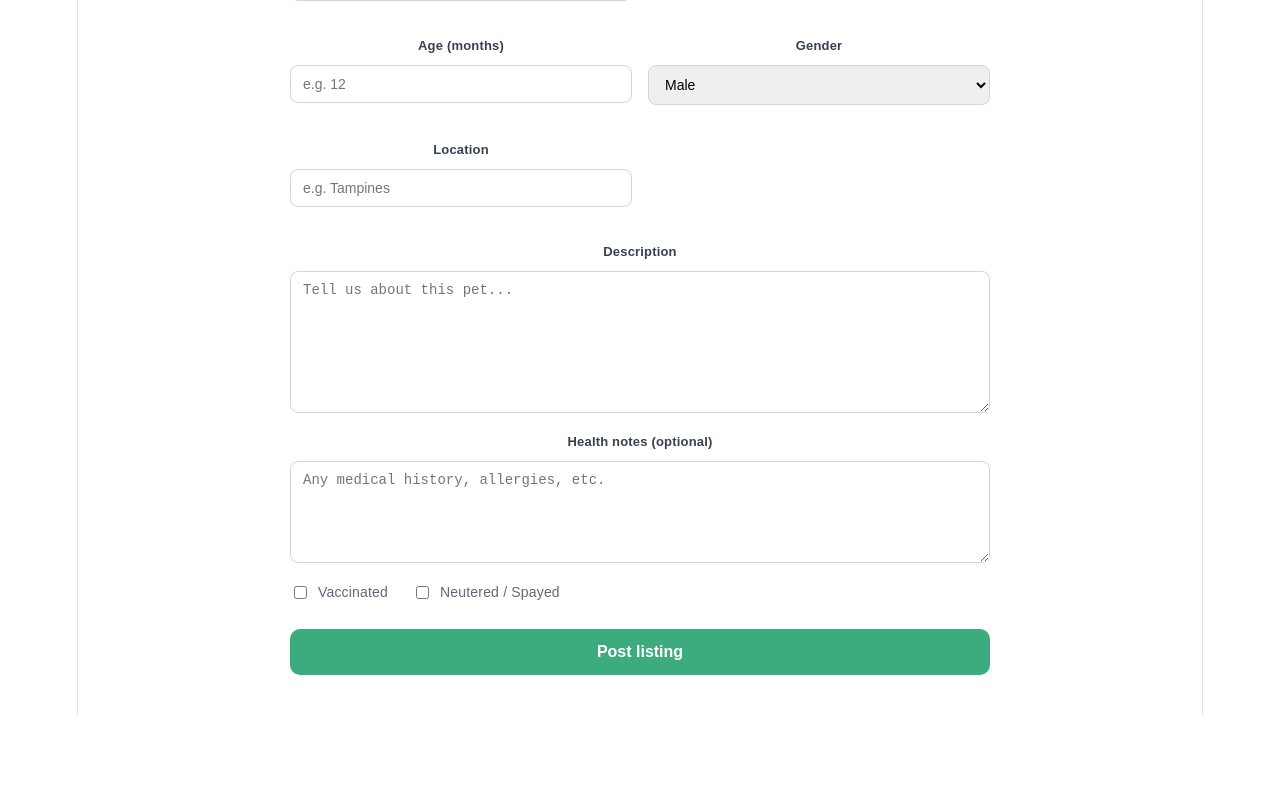
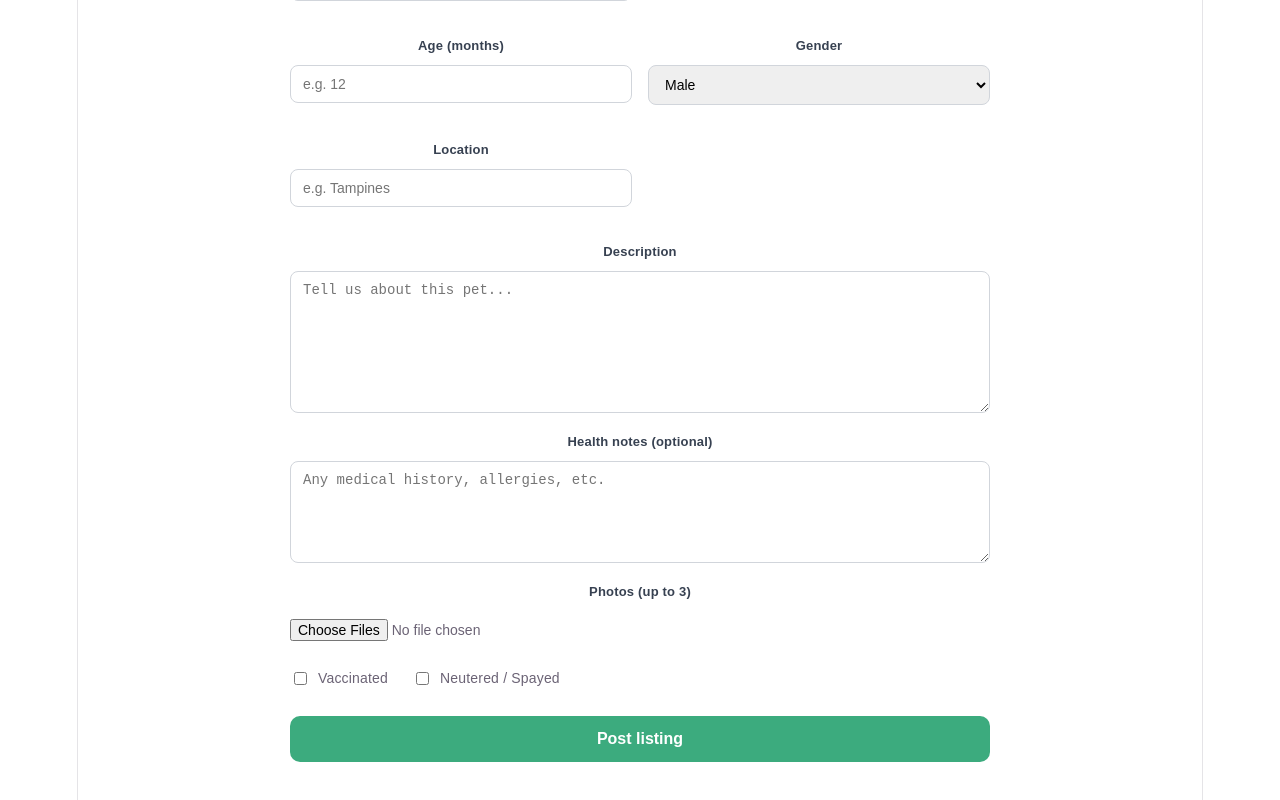
Before and after one commit to pranathichijs-ai/Pet4Ever, a React (Vite) app in the folder client/: page /add-pet in a window 1280 px wide. Shown: the part 340-1140 px from the top of the page. Before the commit the page ends 1055 px from the top, so only its background shows below. Built offline with nearby package versions, Linux system fonts and the light colour scheme.

Commit message:
image upload

```diff
--- a/client/src/pages/AddPet.jsx
+++ b/client/src/pages/AddPet.jsx
@@ -1,6 +1,21 @@
 import { useState } from "react";
 import { useNavigate } from "react-router-dom";
 import API from "../api";
+
+const CLOUD_NAME = "qifjwya0";
+const UPLOAD_PRESET = "b9sl8vea";
+
+async function uploadImage(file) {
+  const formData = new FormData();
+  formData.append("file", file);
+  formData.append("upload_preset", UPLOAD_PRESET);
+  const res = await fetch(`https://api.cloudinary.com/v1_1/${CLOUD_NAME}/image/upload`, {
+    method: "POST",
+    body: formData,
+  });
+  const data = await res.json();
+  return data.secure_url;
+}
 
 function AddPet() {
   const navigate = useNavigate();
@@ -9,6 +24,8 @@ function AddPet() {
     description: "", listingType: "adopt", location: "",
     vaccinated: false, neutered: false, healthNotes: "",
   });
+  const [images, setImages] = useState([]);
+  const [previews, setPreviews] = useState([]);
   const [error, setError] = useState("");
   const [loading, setLoading] = useState(false);
 
@@ -17,11 +34,21 @@ function AddPet() {
     setForm({ ...form, [e.target.name]: val });
   };
 
+  const handleImages = (e) => {
+    const files = Array.from(e.target.files).slice(0, 3);
+    setImages(files);
+    setPreviews(files.map((f) => URL.createObjectURL(f)));
+  };
+
   const submit = async () => {
     if (!localStorage.getItem("token")) return navigate("/login");
     setLoading(true);
     try {
-      await API.post("/pets", { ...form, age: Number(form.age) });
+      let imageUrls = [];
+      if (images.length > 0) {
+        imageUrls = await Promise.all(images.map(uploadImage));
+      }
+      await API.post("/pets", { ...form, age: Number(form.age), images: imageUrls });
       navigate("/pets?type=" + form.listingType);
     } catch (err) {
       setError(err.response?.data?.message || "Something went wrong");
@@ -88,6 +115,18 @@ function AddPet() {
         <textarea name="healthNotes" value={form.healthNotes} onChange={handle} style={{ ...styles.textarea, height: "80px" }} placeholder="Any medical history, allergies, etc." />
       </div>
 
+      <div style={styles.field}>
+        <label style={styles.label}>Photos (up to 3)</label>
+        <input type="file" accept="image/*" multiple onChange={handleImages} style={styles.fileInput} />
+        {previews.length > 0 && (
+          <div style={styles.previews}>
+            {previews.map((p, i) => (
+              <img key={i} src={p} alt="preview" style={styles.preview} />
+            ))}
+          </div>
+        )}
+      </div>
+
       <div style={styles.checkRow}>
         <label style={styles.checkLabel}>
           <input type="checkbox" name="vaccinated" checked={form.vaccinated} onChange={handle} />
@@ -100,7 +139,7 @@ function AddPet() {
       </div>
 
       <button onClick={submit} disabled={loading} style={styles.btn}>
-        {loading ? "Submitting..." : "Post listing"}
+        {loading ? "Uploading & posting..." : "Post listing"}
       </button>
     </div>
   );
@@ -115,6 +154,9 @@ const styles = {
   label: { fontSize: "13px", fontWeight: "600", color: "#374151" },
   input: { padding: "10px 12px", borderRadius: "8px", border: "1px solid #d1d5db", fontSize: "14px", outline: "none" },
   textarea: { padding: "10px 12px", borderRadius: "8px", border: "1px solid #d1d5db", fontSize: "14px", height: "120px", resize: "vertical", outline: "none" },
+  fileInput: { padding: "8px 0", fontSize: "14px" },
+  previews: { display: "flex", gap: "12px", marginTop: "12px", flexWrap: "wrap" },
+  preview: { width: "100px", height: "100px", objectFit: "cover", borderRadius: "8px", border: "1px solid #e5e7eb" },
   checkRow: { display: "flex", gap: "24px", marginBottom: "24px" },
   checkLabel: { display: "flex", alignItems: "center", gap: "8px", fontSize: "14px", cursor: "pointer" },
   btn: { background: "#3CAB7E", color: "white", border: "none", padding: "14px 32px", borderRadius: "10px", fontSize: "16px", fontWeight: "600", cursor: "pointer", width: "100%" },
--- a/client/src/pages/Pets.jsx
+++ b/client/src/pages/Pets.jsx
@@ -92,7 +92,12 @@ function Pets() {
         <div style={styles.grid}>
           {pets.map((pet) => (
             <div key={pet._id} style={styles.card}>
-              <div style={styles.imgBox}>{pet.species === "dog" ? "🐶" : pet.species === "cat" ? "🐱" : pet.species === "rabbit" ? "🐰" : pet.species === "bird" ? "🐦" : "🐾"}</div>
+              <div style={styles.imgBox}>
+                {pet.images && pet.images.length > 0
+                  ? <img src={pet.images[0]} alt={pet.name} style={styles.petImg} />
+                  : (pet.species === "dog" ? "🐶" : pet.species === "cat" ? "🐱" : pet.species === "rabbit" ? "🐰" : pet.species === "bird" ? "🐦" : "🐾")
+                }
+              </div>
               <div style={styles.info}>
                 <h3 style={styles.name}>{pet.name}</h3>
                 <p style={styles.breed}>{pet.breed || pet.species} · {pet.age ? `${pet.age} months` : "Age unknown"}</p>
@@ -136,6 +141,7 @@ const styles = {
   owner: { color: "#9ca3af", fontSize: "12px", margin: "0 0 10px" },
   contactBtn: { background: "#3CAB7E", color: "white", border: "none", padding: "8px 16px", borderRadius: "8px", cursor: "pointer", fontSize: "13px", fontWeight: "600", width: "100%" },
   msg: { textAlign: "center", color: "#6b7280", marginTop: "60px", fontSize: "16px" },
+  petImg: { width: "100%", height: "100%", objectFit: "cover" },
 };
 
 const modal = {
```
